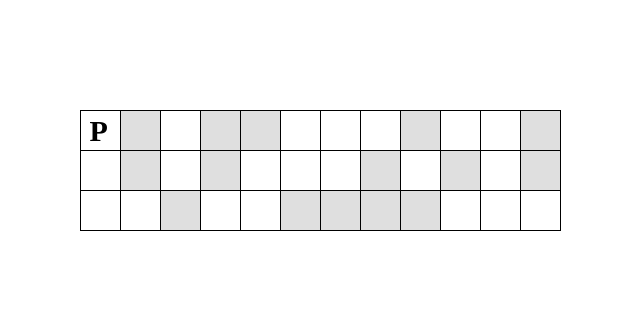
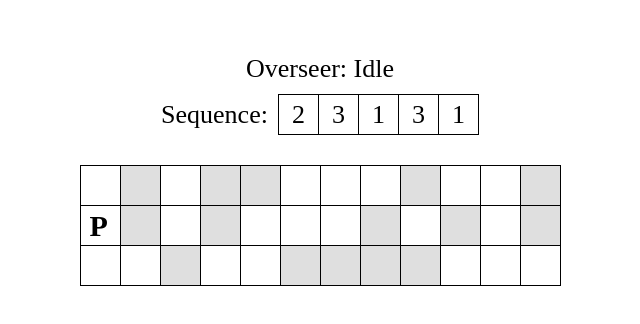
Before and after one commit to MNewbigging/thinky-jam-22, a React app: page / in a window 1280 px wide. Shown: the part 230-554 px from the top of the page, without its empty margins (320-960 px from the left). Built offline with nearby package versions, Linux system fonts and the light colour scheme.

Commit message:
overseer comp

```diff
--- a/src/App.tsx
+++ b/src/App.tsx
@@ -5,6 +5,7 @@ import { observer } from 'mobx-react-lite';
 
 import { AppState } from './AppState';
 import { GameGridComp } from './game-grid-comp/GameGridComp';
+import { OverseerComp } from './overseer-comp/OverseerComp';
 import { PlayerComp } from './player-comp/PlayerComp';
 
 interface AppProps {
@@ -14,6 +15,7 @@ interface AppProps {
 export const App: React.FC<AppProps> = observer(({ appState }) => {
   return (
     <div className='app'>
+      <OverseerComp appState={appState} />
       <div className='grid-container'>
         <GameGridComp appState={appState} />
         <PlayerComp appState={appState} />
--- a/src/AppState.ts
+++ b/src/AppState.ts
@@ -4,7 +4,8 @@ import { GameGrid, GridPosition } from './GameGrid';
 
 export class AppState {
   grid = new GameGrid({ width: 12, height: 3 });
-  playerPosition = new GridPosition(0, 0);
+  playerPosition = new GridPosition(0, 1);
+  overseerSequence: number[] = [2, 3, 1, 3, 1];
 
   constructor() {
     makeObservable(this, {
--- a/src/app.scss
+++ b/src/app.scss
@@ -4,8 +4,10 @@
 
   overflow: auto;
   display: flex;
+  flex-direction: column;
   justify-content: center;
   align-items: center;
+  gap: 30px;
 
   .grid-container {
     position: relative;
--- /dev/null
+++ b/src/overseer-comp/OverseerComp.tsx
@@ -0,0 +1,27 @@
+import './overseer-comp.scss';
+
+import React from 'react';
+import { observer } from 'mobx-react-lite';
+
+import { AppState } from '../AppState';
+
+export interface OverseerCompProps {
+  appState: AppState;
+}
+
+export const OverseerComp: React.FC<OverseerCompProps> = observer(({ appState }) => {
+  return (
+    <div className='overseer-comp'>
+      <div>Overseer: Idle</div>
+
+      <div className='sequence-container'>
+        <div>Sequence:</div>
+        <div className='sequence-grid'>
+          {appState.overseerSequence.map((seqNo) => (
+            <div className='sequence-grid-cell'>{seqNo}</div>
+          ))}
+        </div>
+      </div>
+    </div>
+  );
+});
--- /dev/null
+++ b/src/overseer-comp/overseer-comp.scss
@@ -0,0 +1,33 @@
+.overseer-comp {
+  display: flex;
+  flex-direction: column;
+  justify-content: center;
+  align-items: center;
+  gap: 10px;
+  font-size: 26px;
+
+  .sequence-container {
+    display: flex;
+    justify-content: center;
+    align-items: center;
+    gap: 10px;
+
+    .sequence-grid {
+      display: grid;
+      grid-template-columns: repeat(5, 40px);
+      border-left: 1px solid black;
+      border-bottom: 1px solid black;
+
+      .sequence-grid-cell {
+        width: 40px;
+        height: 40px;
+        border-top: 1px solid black;
+        border-right: 1px solid black;
+
+        display: flex;
+        justify-content: center;
+        align-items: center;
+      }
+    }
+  }
+}
```
